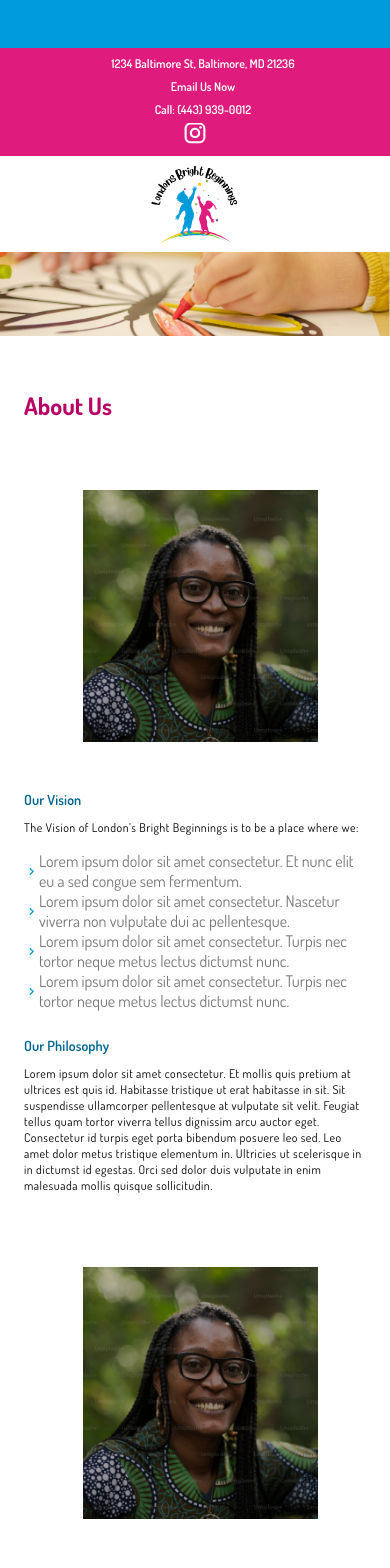
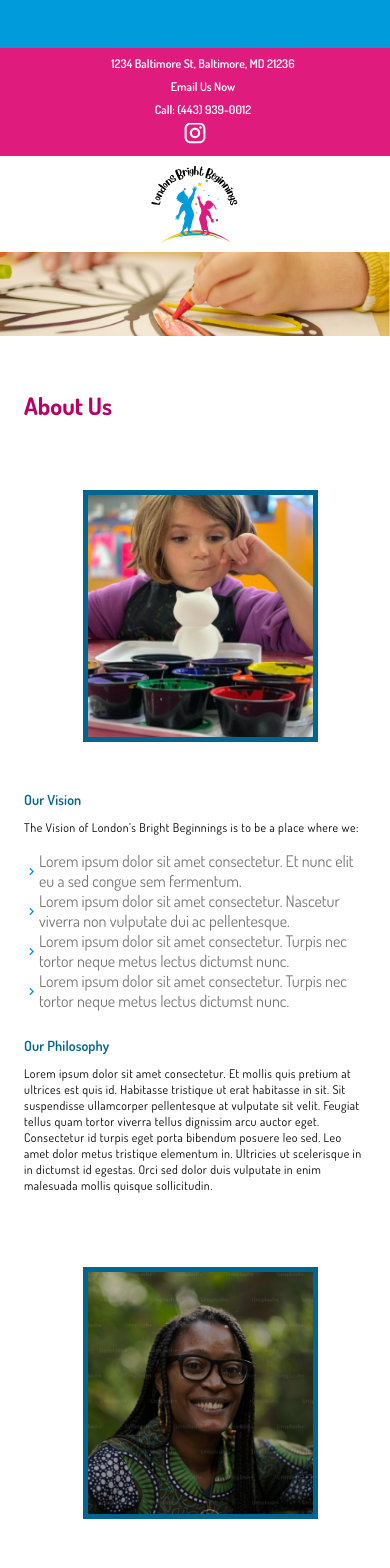
Before and after one commit to adinduokoro/London-s-Bright-Beginnings, a React (Create React App) app: page /about in a window 390 px wide. Shown: the top 1568 px of the page. Built offline with nearby package versions, Linux system fonts and the light colour scheme; some icons are missing; a web font is replaced by a local one.

Commit message:
About
The about section is basically done. Just need to add props and make mobile responsive

```diff
--- a/src/components/banner/Banner.jsx
+++ b/src/components/banner/Banner.jsx
@@ -1,7 +1,7 @@
 import React from "react";
 import "./banner.css";
 
-const Banner = ({ pageTitle, bannerImg }) => {
+const Banner = ({ bannerImg }) => {
   return (
     <div className="section-full">
       <div className="banner">
--- /dev/null
+++ b/src/components/paragraphs/header/Header.jsx
@@ -0,0 +1,11 @@
+import React from "react";
+
+const Header = ({ title }) => {
+  return (
+    <div className="section">
+      <h1 className="page__header head-text">{title}</h1>
+    </div>
+  );
+};
+
+export default Header;
--- a/src/components/paragraphs/paragraphImg/ParagraphImg.jsx
+++ b/src/components/paragraphs/paragraphImg/ParagraphImg.jsx
@@ -1,11 +1,10 @@
 import React from 'react'
 import "./paragraphImg.css"
-import person from "../../../assets/Person.jpg"
 
-const ParagraphImg = () => {
+const ParagraphImg = ({ img }) => {
   return (
     <div className='paragraphImg'>
-      <img src={person} alt=''/>
+      <img src={img} alt=''/>
     </div>
   )
 }
--- a/src/components/paragraphs/paragraphImg/paragraphImg.css
+++ b/src/components/paragraphs/paragraphImg/paragraphImg.css
@@ -6,6 +6,7 @@
 }
 
 .paragraphImg img{
+  border: 5px solid var(--primaryColorBlue);
   width: 100%;
   height: 100%;
   object-fit: cover;
--- a/src/pages/About.jsx
+++ b/src/pages/About.jsx
@@ -5,6 +5,9 @@ import ParagraphOne from "../components/paragraphs/paragraphOne/ParagraphOne";
 import ParagraphTwo from "../components/paragraphs/paragraphTwo/ParagraphTwo";
 import ParagraphImg from "../components/paragraphs/paragraphImg/ParagraphImg";
 import ParagraphThree from "../components/paragraphs/paragraphThree/ParagraphThree";
+import Header from "../components/paragraphs/header/Header";
+import aboutUsImg from '../assets/AboutUs.jpg'
+import directorImg from '../assets/Person.jpg'
 
 const About = () => {
   return (
@@ -12,17 +15,14 @@ const About = () => {
       <Banner pageTitle={"About Us"} bannerImg={aboutBanner} />
       <div className="content" style={{ marginBottom: "3.12rem" }}>
         <div className="about__container" style={{ margin: "0 1.5rem" }}>
-          <div className="section">
-            <h1 className="page__header head-text">About Us</h1>
-          </div>
-          {/* Put in its own header file */}
+          <Header title={"About Us"} />
           <div className="about__content section">
-            <ParagraphImg />
+            <ParagraphImg img={aboutUsImg}/>
             <ParagraphOne />
             <ParagraphTwo />
           </div>
           <div className="our__director section">
-            <ParagraphImg />
+            <ParagraphImg img={directorImg}/>
             <ParagraphThree />
           </div>
         </div>
```
Also changed, not shown: src/assets/AboutUs.jpg (added).
